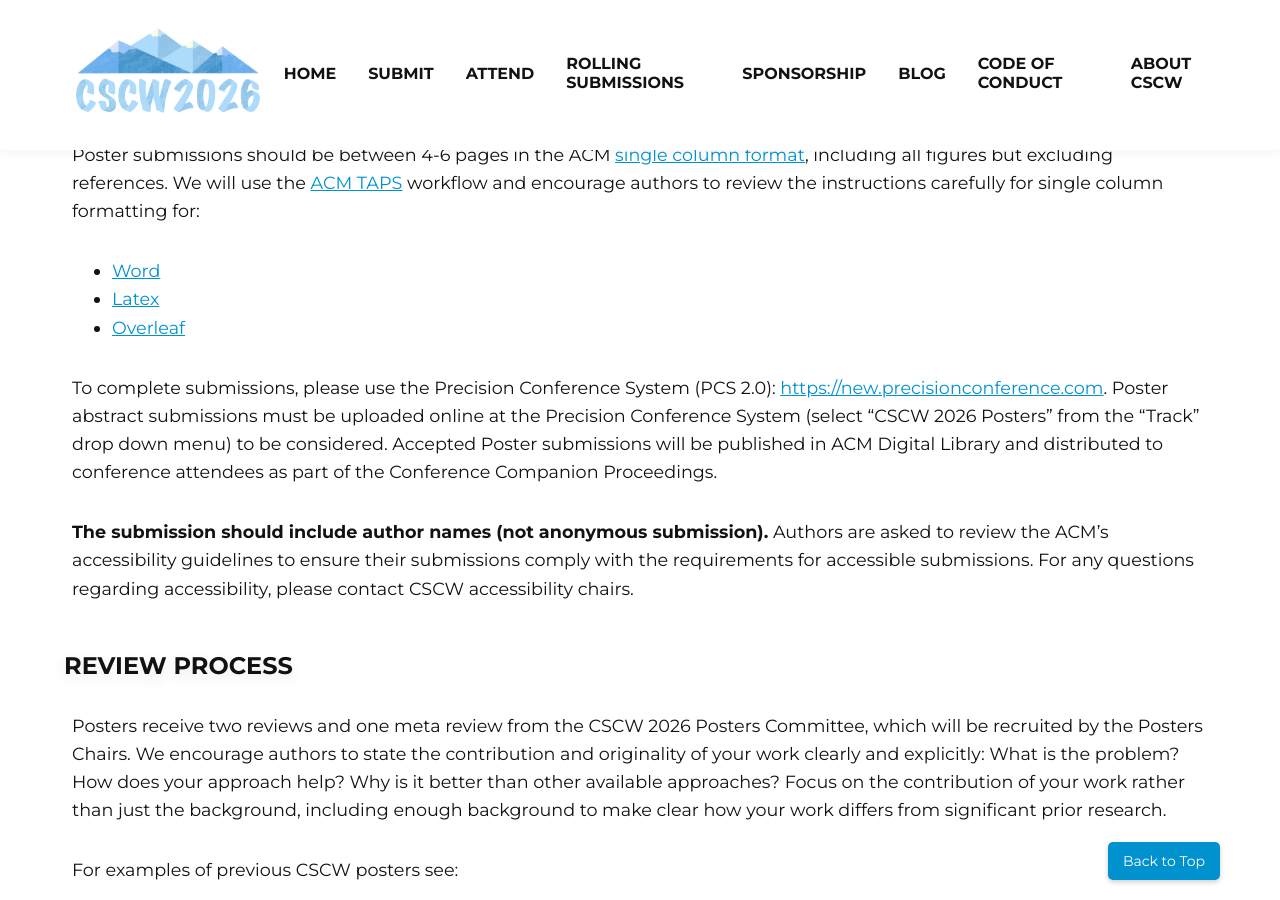
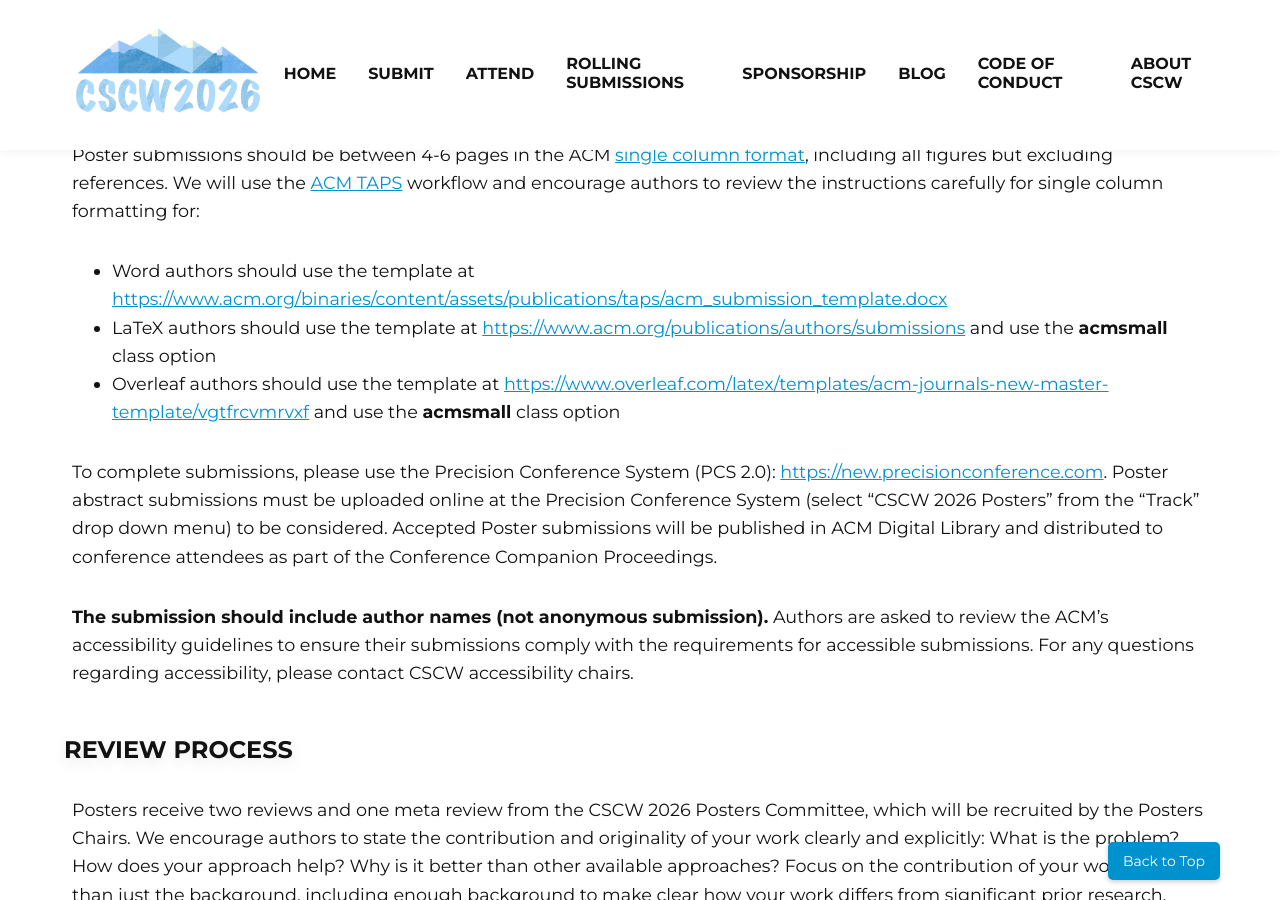
Before and after one commit to anthonypinter/cscw2026-website, a Jekyll site: the page built from posters.html, in a window 1280 px wide and 900 px high, scrolled down 3451 px. Built offline with Jekyll 4.4.1, drawn with Linux system fonts in a browser that asks for light colours.

Commit message:
rolling + poster update

```diff
--- a/posters.html
+++ b/posters.html
@@ -123,14 +123,14 @@
        <h3>SUBMISSION REQUIREMENTS</h3>
 
        <div class="page-text">
-        Poster submissions should be between 4-6 pages in the ACM <a href="https://authors.acm.org/proceedings/production-information/taps-production-workflow">single column format</a>, including all figures but excluding references. We will use the <a href="https://authors.acm.org/proceedings/production-information/taps-production-workflow">ACM TAPS</a> workflow and encourage authors to review the instructions carefully for single column formatting for:
+        Poster submissions should be between 4-6 pages in the ACM <a href="https://dl.acm.org/journal/pacmhci/submission-templates">single column format</a>, including all figures but excluding references. We will use the <a href="https://authors.acm.org/proceedings/production-information/taps-production-workflow">ACM TAPS</a> workflow and encourage authors to review the instructions carefully for single column formatting for:
        </div>
 
        <div class="page-text">
         <ul class="bullet-list">
-          <li><a href="https://www.acm.org/binaries/content/assets/publications/taps/acm_submission_template.docx">Word</a></li>
-          <li><a href="https://portalparts.acm.org/hippo/latex_templates/acmart-primary.zip">Latex</a></li>
-          <li><a href="https://www.overleaf.com/latex/templates/acm-conference-proceedings-master-template/pnrfvrrdbfwt">Overleaf</a></li>
+          <li>Word authors should use the template at <a href="https://www.acm.org/binaries/content/assets/publications/taps/acm_submission_template.docx">https://www.acm.org/binaries/content/assets/publications/taps/acm_submission_template.docx</a></li>
+          <li>LaTeX authors should use the template at <a href="https://www.acm.org/publications/authors/submissions">https://www.acm.org/publications/authors/submissions</a> and use the <strong>acmsmall</strong> class option</li>
+          <li>Overleaf authors should use the template at <a href="hhttps://www.overleaf.com/latex/templates/acm-journals-new-master-template/vgtfrcvmrvxf">https://www.overleaf.com/latex/templates/acm-journals-new-master-template/vgtfrcvmrvxf</a> and use the <strong>acmsmall</strong> class option</li>
         </ul>
        </div>
 
```
Also changed, not shown: rolling.html (+10 -2 lines), 1 other file.
